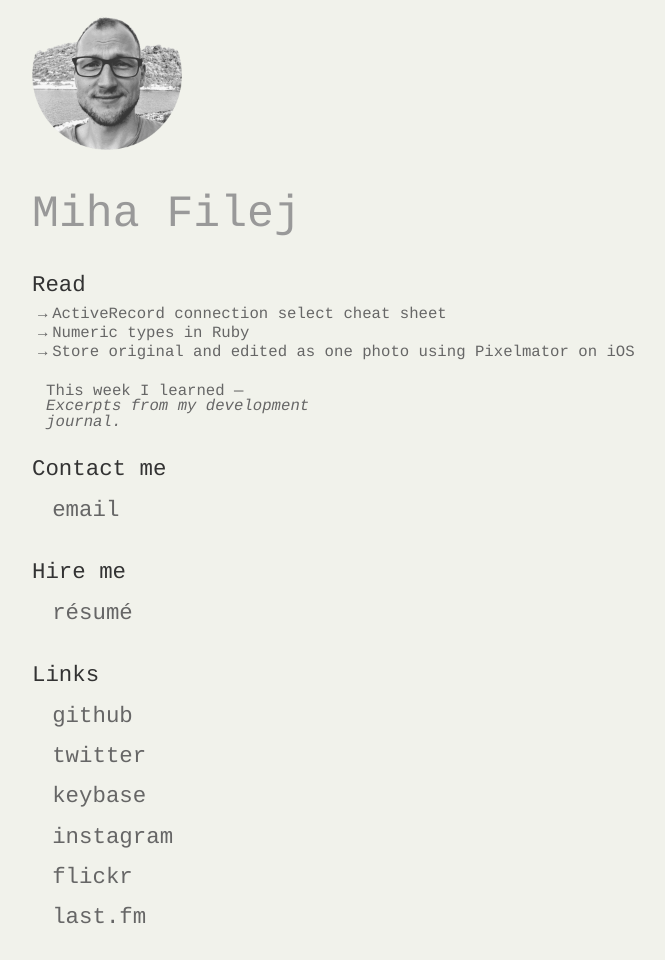
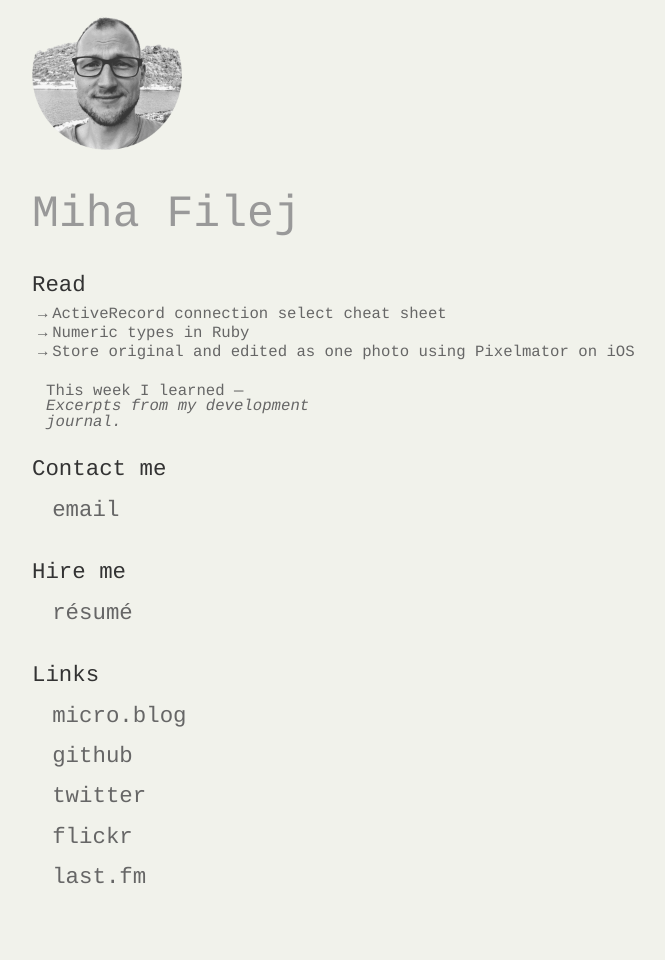
Before and after one commit to mfilej/mfilej.github.io, a Jekyll site: the page built from index.html, in a window 1280 px wide. Shown: the whole page, without its empty margins (458-1123 px from the left). Built offline with Jekyll 4.4.1, drawn with Linux system fonts in a browser that asks for light colours; comment, search, counter and statistics services are not loaded; after the commit the page ends 920 px from its top, so only the background shows below that.

Commit message:
Update links

```diff
--- a/index.html
+++ b/index.html
@@ -130,12 +130,11 @@
   </h2>
 
   <ul>
-    <li><a href="http://github.com/mfilej">github</a></li>
-    <li><a href="http://twitter.com/mfilej">twitter</a></li>
-    <li><a href="http://keybase.io/mfilej">keybase</a></li>
-    <li><a href="http://instagram.com/mfilej">instagram</a></li>
-    <li><a href="http://www.flickr.com/photos/mfilej/">flickr</a></li>
-    <li><a href="http://www.last.fm/user/mfilej">last.fm</a></li>
+    <li><a href="https://micro.blog/mfilej" rel="me">micro.blog</a></li>
+    <li><a href="https://github.com/mfilej" rel="me">github</a></li>
+    <li><a href="https://twitter.com/mfilej" rel="me">twitter</a></li>
+    <li><a href="https://www.flickr.com/photos/mfilej/" rel="me">flickr</a></li>
+    <li><a href="https://www.last.fm/user/mfilej" rel="me">last.fm</a></li>
   </ul>
 </section>
 
```
